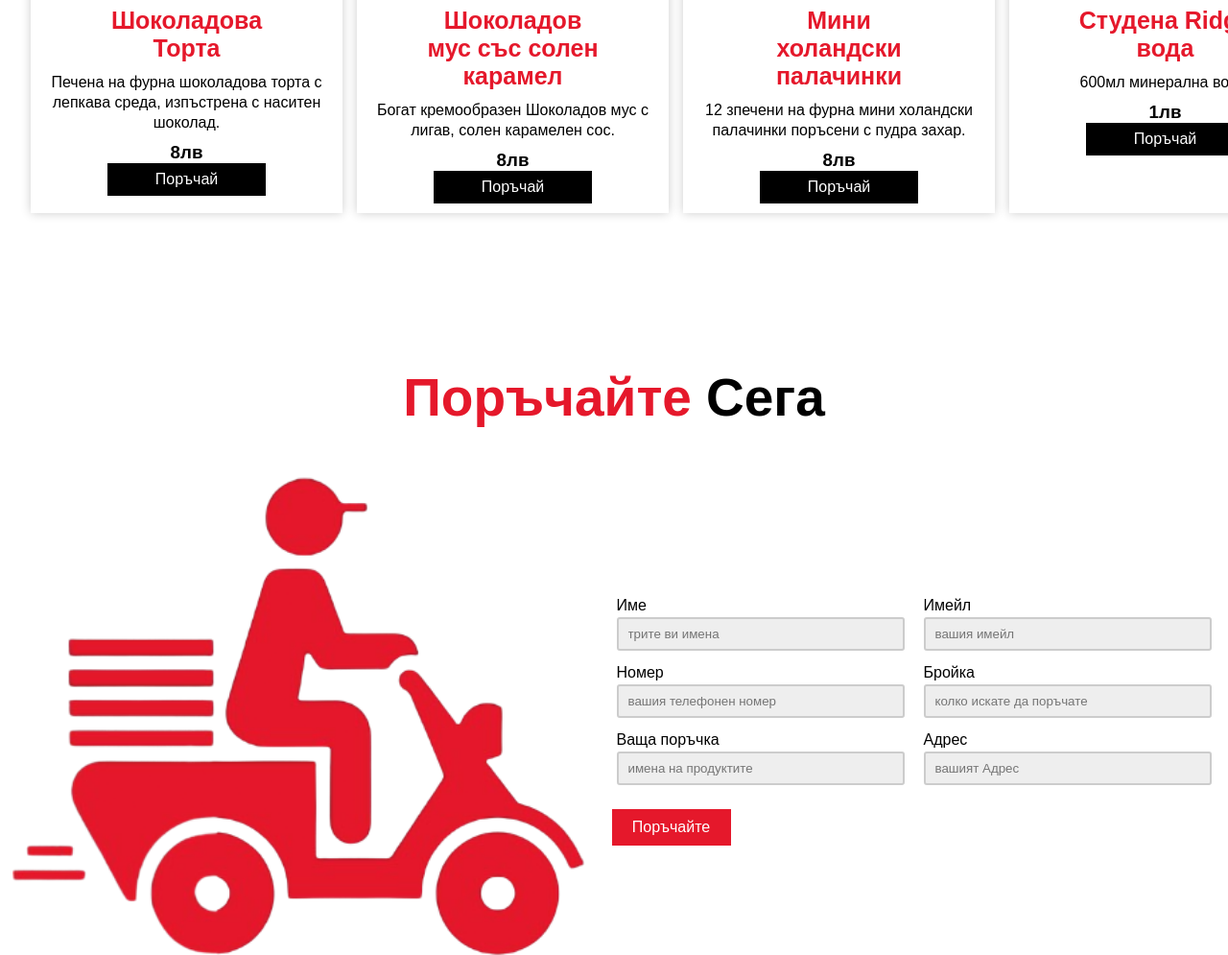
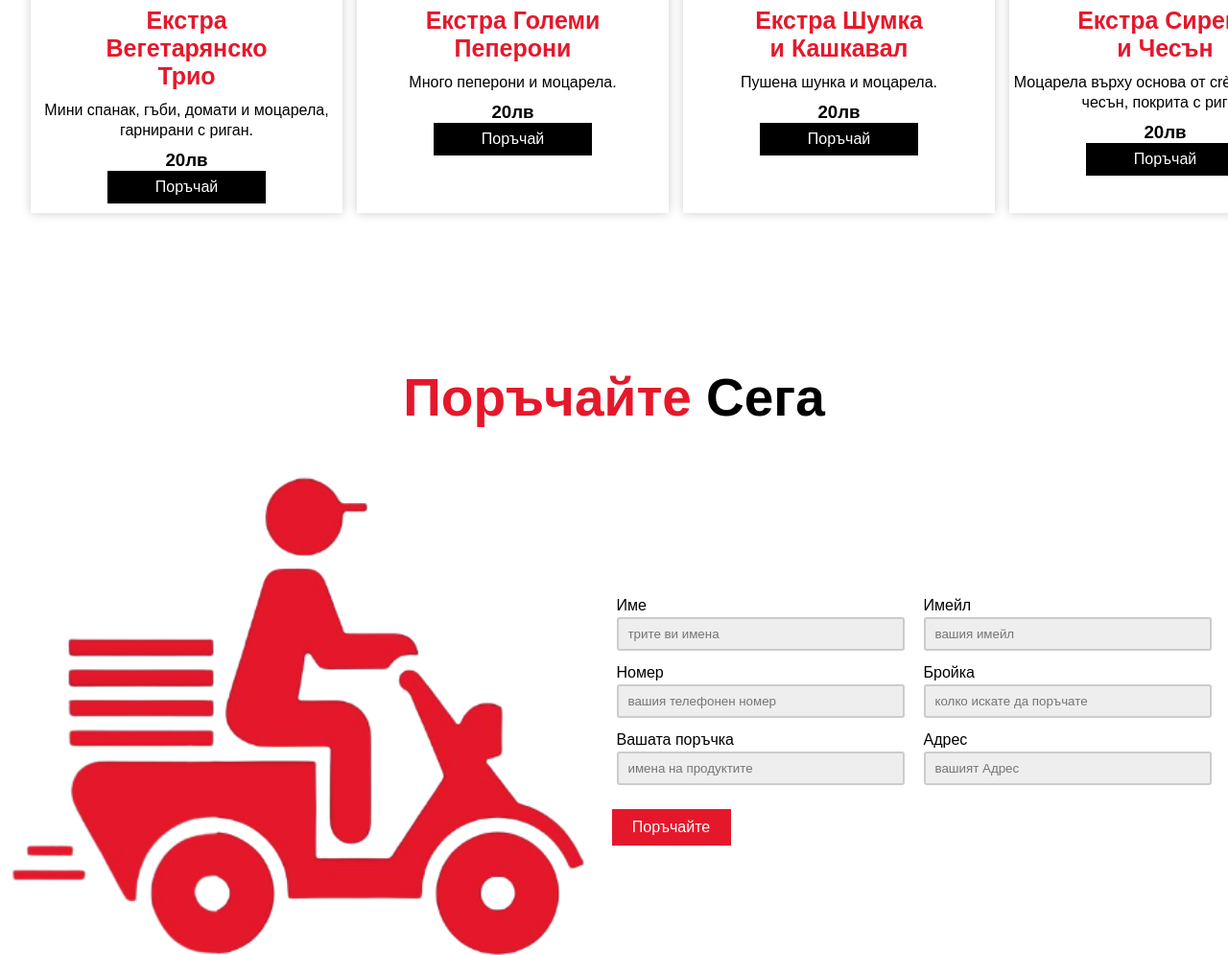
Before and after one commit to JustGabriel/FastFoodDelivery, a plain HTML site: page Proekt-main/PizzaHouse/index.html in a window 1280 px wide. Shown: the part 3567-4562 px from the top of the page at 96% size. Drawn offline with Linux system fonts and the light colour scheme.

Commit message:
Update index.html

```diff
--- a/Proekt-main/PizzaHouse/index.html
+++ b/Proekt-main/PizzaHouse/index.html
@@ -308,15 +308,15 @@
             <div class="menu_card">
 
                 <div class="menu_image">
-                    <img src="https://www.dominos.com.au/ManagedAssets/AU/product/S00067/AU_S00067_en_hero_3951.png?v-835097886">
+                    <img src="https://www.dominos.co.nz/ManagedAssets/NZ/product/P096XL/NZ_P096XL_en_hero_8342.jpg?v-114999135">
                 </div>
 
                 <div class="menu_info">
-                    <h2>Шоколадова Торта</h2>
+                    <h2>Екстра Вегетарянско Трио</h2>
                     <p>
-                        Печена на фурна шоколадова торта с лепкава среда, изпъстрена с наситен шоколад.
+                        Мини спанак, гъби, домати и моцарела, гарнирани с риган.
                     </p>
-                    <h3>8лв</h3>
+                    <h3>20лв</h3>
                     <a href="#Order" class="menu_btn">Поръчай</a>
                 </div>
 
@@ -325,15 +325,15 @@
             <div class="menu_card">
 
                 <div class="menu_image">
-                    <img src="https://www.dominos.com.au/ManagedAssets/AU/product/S00179/AU_S00179_en_hero_3951.png?v1245869349">
+                    <img src="https://www.dominos.co.nz/ManagedAssets/NZ/product/P016XL/NZ_P016XL_en_hero_8342.jpg?v1367028662">
                 </div>
 
                 <div class="menu_info">
-                    <h2>Шоколадов мус със солен карамел</h2>
+                    <h2>Екстра Големи Пеперони</h2>
                     <p>
-                        Богат кремообразен Шоколадов мус с лигав, солен карамелен сос.
+                        Много пеперони и моцарела.
                     </p>
-                    <h3>8лв</h3>
+                    <h3>20лв</h3>
                     <a href="#Order" class="menu_btn">Поръчай</a>
                 </div>
 
@@ -341,15 +341,15 @@
             <div class="menu_card">
 
                 <div class="menu_image">
-                    <img src="https://www.dominos.com.au/ManagedAssets/AU/product/S00145/AU_S00145_en_hero_3951.png?v-1140057372">
+                    <img src="https://www.dominos.co.nz/ManagedAssets/NZ/product/P099XL/NZ_P099XL_en_hero_8342.jpg?v163941431">
                 </div>
 
                 <div class="menu_info">
-                    <h2>Мини холандски палачинки</h2>
+                    <h2>Екстра Шумка и Кашкавал</h2>
                     <p>
-                        12 зпечени на фурна мини холандски палачинки поръсени с пудра захар.
+                        Пушена шунка и моцарела.
                     </p>
-                    <h3>8лв</h3>
+                    <h3>20лв</h3>
                     <a href="#Order" class="menu_btn">Поръчай</a>
                 </div>
             </div>
@@ -357,15 +357,15 @@
             <div class="menu_card">
 
                 <div class="menu_image">
-                    <img src="https://www.dominos.com.au/ManagedAssets/AU/product/D071B/AU_D071B_en_hero_3980.jpg?v578723000">
+                    <img src="https://www.dominos.co.nz/ManagedAssets/NZ/product/P272XL/NZ_P272XL_en_hero_8342.jpg?v1239943295">
                 </div>
 
                 <div class="menu_info">
-                    <h2>Студена Ridge вода</h2>
+                    <h2>Екстра Сирене и Чесън</h2>
                     <p>
-                        600мл минерална вода.
+                        Моцарела върху основа от crème fraîche и чесън, покрита с риган.
                     </p>
-                    <h3>1лв</h3>
+                    <h3>20лв</h3>
                     <a href="#Order" class="menu_btn">Поръчай</a>
                 </div>
 
@@ -410,7 +410,7 @@
                 </div>
 
                 <div class="input">
-                    <p>Ваща поръчка</p>
+                    <p>Вашата поръчка</p>
                     <input placeholder="имена на продуктите">
                 </div>
 
@@ -446,7 +446,7 @@
             <div class="footer_tag">
                 <h2>Свържете се</h2>
                 <p>pizzahouse@gmail.com</p>
-                <p>+44 1632 960928</p>
+                <p>+359 2 150 2597</p>
             </div>
 
             <div class="footer_tag">
```
